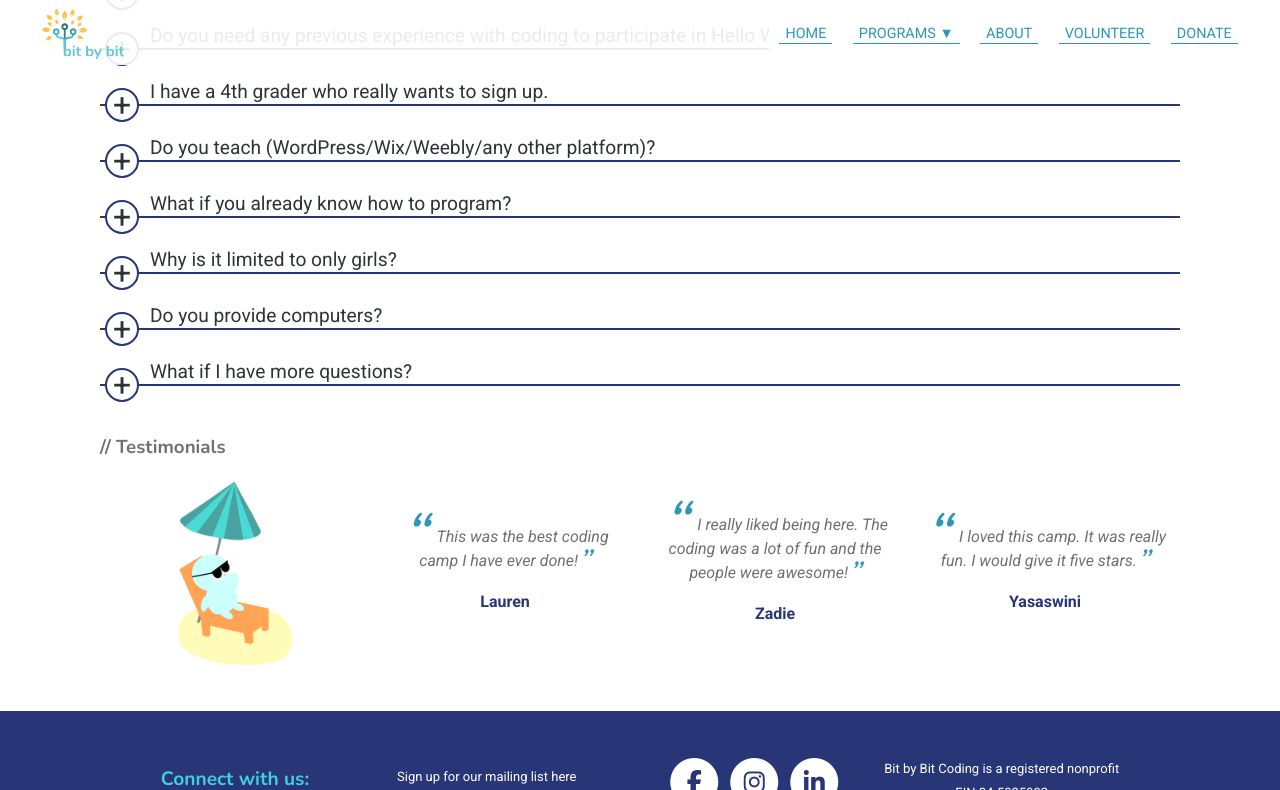
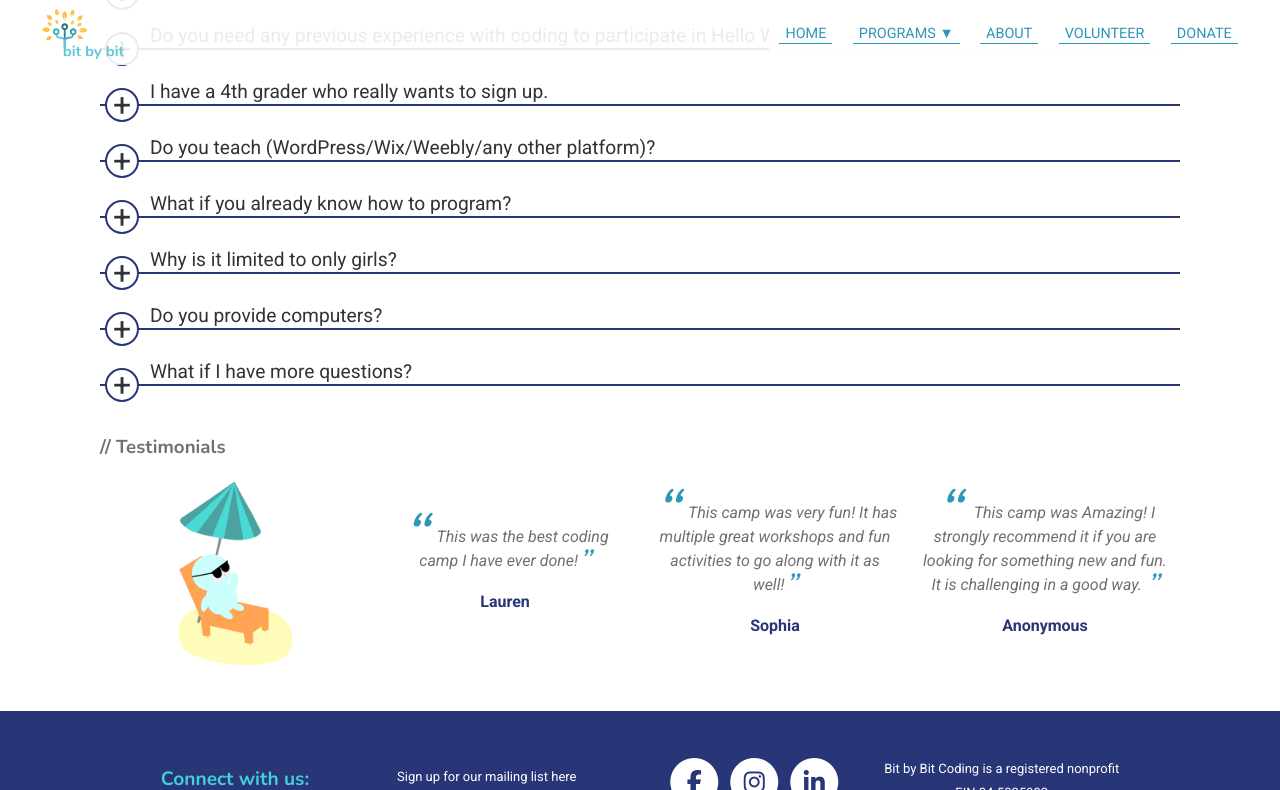
Before and after one commit to bit-by-bit-coding/bxb-website, a Jekyll site: the page built from helloworld.html, in a window 1280 px wide and 900 px high, scrolled down 1331 px, cut to the strip 0-790 px from the top of the window. Built offline with Jekyll 4.4.1, drawn with Linux system fonts in a browser that asks for light colours; nearby versions of some CDN libraries.

Commit message:
deleting old and adding new
deleting two of the old testimonials and replacing them with two new ones

```diff
--- a/helloworld.html
+++ b/helloworld.html
@@ -156,15 +156,16 @@ style: programdetails.css
         <span class="testimonial-item centertext"><em>This was the best coding camp I have ever done!</em>
             <p><strong class="author">Lauren</strong></p>
         </span>
-        <span class="testimonial-item centertext" id="zadie"><em>I really liked being here. The coding was a lot of
-                fun
-                and the
-                people were awesome!</em>
-            <p><strong class="author">Zadie</strong></p>
+        <span class="testimonial-item centertext" id="zadie">
+            <em>This camp was very fun! It has multiple great workshops and fun activities to go along with it as well!</em>
+            <p><strong class="author">Sophia</strong></p>
         </span>
-        <span class="testimonial-item centertext"><em>I loved this camp. It was really fun. I would give it five
-                stars.</em>
-            <p><strong class="author">Yasaswini</strong></p>
+        <span class="testimonial-item centertext">
+            <em>
+                This camp was Amazing! I strongly recommend it if you are looking for something new and fun. It is challenging
+                in a good way.
+            </em>
+            <p><strong class="author">Anonymous</strong></p>
         </span>
     </div>
 </div>
```
